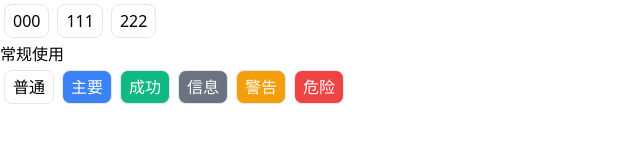
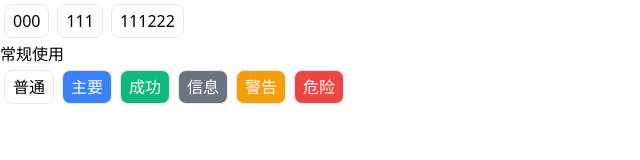
Before and after one commit to Akimotorakiyu/yx-renderless-test, a Vue app: page / in a window 1280 px wide. Shown: the top 160 px of the page, without its empty margins (0-640 px from the left). Built offline with nearby package versions, Linux system fonts and the light colour scheme.

Commit message:
add flex for plainbutton

```diff
--- a/src/App.vue
+++ b/src/App.vue
@@ -22,7 +22,10 @@
       </template>
     </ButtonCore>
     <ButtonCore :logic="run">
-      <plain-button class="border rounded-lg px-2 py-1 m-1">222</plain-button>
+      <plain-button class="border rounded-lg px-2 py-1 m-1"
+        ><div>111</div>
+        <div>222</div></plain-button
+      >
     </ButtonCore>
   </div>
   <div>
--- a/src/components/PlainButton.vue
+++ b/src/components/PlainButton.vue
@@ -4,7 +4,9 @@
     :disabled="status ? status.pending : injectData.status.pending"
     class="disabled:opacity-50"
   >
-    <slot>按钮</slot>
+    <span class="flex justify-center items-center">
+      <slot></slot>
+    </span>
   </button>
 </template>
 
```
